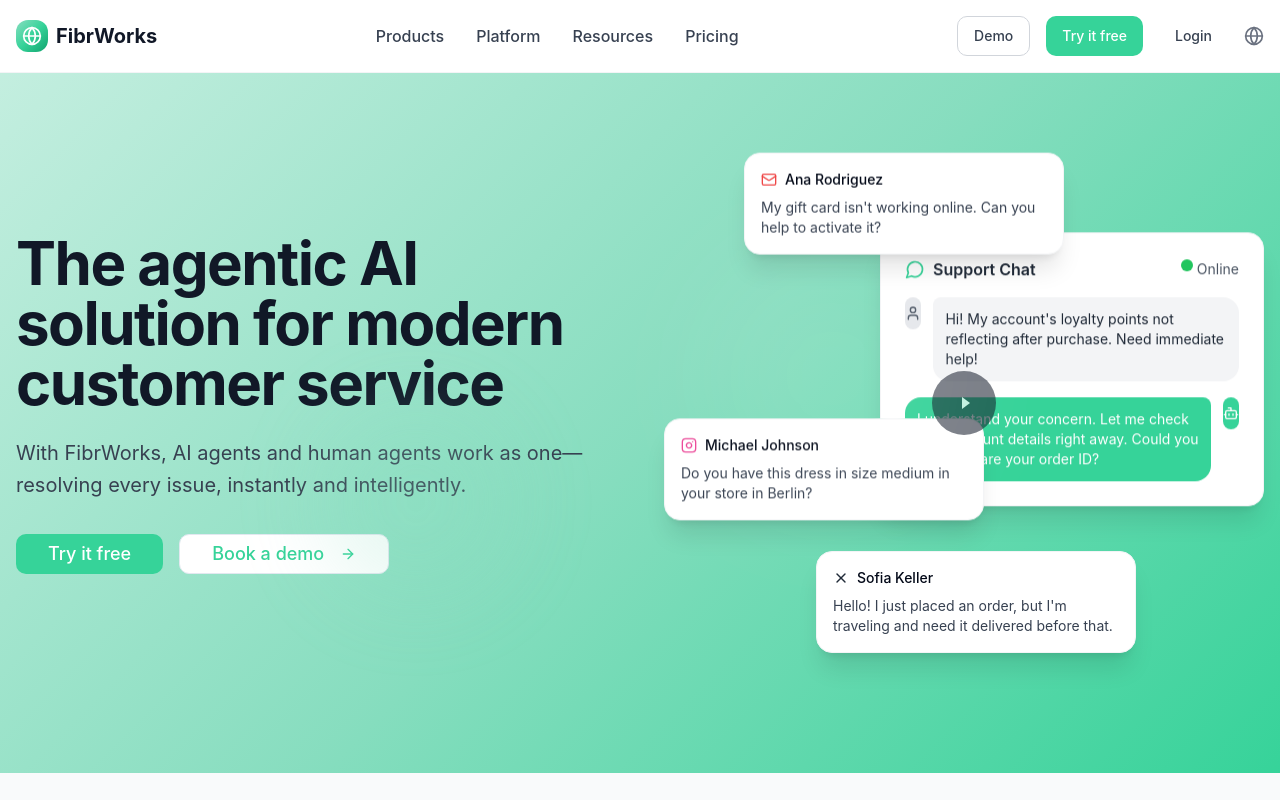
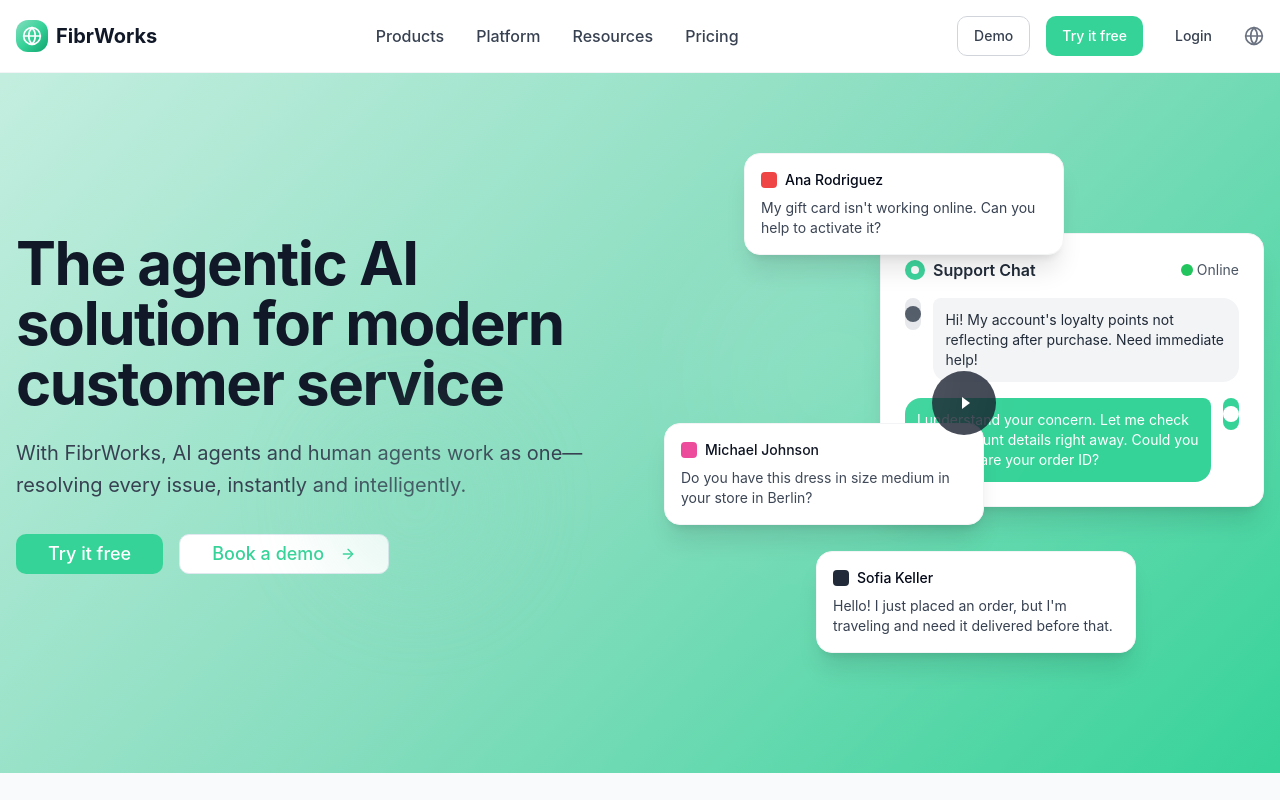
Before and after one commit to Sart200/fibrworks-design-studio, a React (Vite) app: page / in a window 1280 px wide. Shown: the top 800 px of the page. Built offline with nearby package versions, Linux system fonts and the light colour scheme.

Commit message:
Replace hero animation with static image
Remove the animation from the hero section and replace it with a static image.

```diff
--- a/src/components/HeroSection.tsx
+++ b/src/components/HeroSection.tsx
@@ -1,7 +1,6 @@
 
 import { Button } from "@/components/ui/button";
-import { ArrowRight, PlayCircle } from "lucide-react";
-import FloatingChatBubbles from "./FloatingChatBubbles";
+import { ArrowRight } from "lucide-react";
 
 const HeroSection = () => {
   return (
@@ -32,9 +31,77 @@ const HeroSection = () => {
             </div>
           </div>
 
-          {/* Right Content - Floating Chat Interface */}
+          {/* Right Content - Static Chat Interface */}
           <div className="relative">
-            <FloatingChatBubbles />
+            <div className="relative w-full h-[500px]">
+              {/* Main Chat Window */}
+              <div className="absolute top-20 right-0 floating-card p-6 max-w-sm">
+                <div className="flex items-center justify-between mb-4">
+                  <div className="flex items-center space-x-2">
+                    <div className="w-5 h-5 bg-primary rounded-full flex items-center justify-center">
+                      <div className="w-2 h-2 bg-white rounded-full"></div>
+                    </div>
+                    <span className="font-semibold text-gray-800">Support Chat</span>
+                  </div>
+                  <div className="flex space-x-1 items-center">
+                    <div className="w-3 h-3 bg-green-500 rounded-full"></div>
+                    <span className="text-sm text-gray-600">Online</span>
+                  </div>
+                </div>
+
+                <div className="space-y-4">
+                  <div className="flex items-start space-x-3">
+                    <div className="w-8 h-8 bg-gray-200 rounded-full flex items-center justify-center">
+                      <div className="w-4 h-4 bg-gray-600 rounded-full"></div>
+                    </div>
+                    <div className="bg-gray-100 p-3 rounded-2xl rounded-tl-sm max-w-xs">
+                      <p className="text-sm text-gray-800">Hi! My account's loyalty points not reflecting after purchase. Need immediate help!</p>
+                    </div>
+                  </div>
+
+                  <div className="flex items-start space-x-3 justify-end">
+                    <div className="bg-primary p-3 rounded-2xl rounded-tr-sm max-w-xs">
+                      <p className="text-sm text-white">I understand your concern. Let me check your account details right away. Could you please share your order ID?</p>
+                    </div>
+                    <div className="w-8 h-8 bg-primary rounded-full flex items-center justify-center">
+                      <div className="w-4 h-4 bg-white rounded-full"></div>
+                    </div>
+                  </div>
+                </div>
+              </div>
+
+              {/* Smaller Chat Bubbles */}
+              <div className="absolute top-0 left-20 floating-card p-4 max-w-xs">
+                <div className="flex items-center space-x-2 mb-2">
+                  <div className="w-4 h-4 bg-red-500 rounded"></div>
+                  <span className="text-sm font-medium">Ana Rodriguez</span>
+                </div>
+                <p className="text-sm text-gray-700">My gift card isn't working online. Can you help to activate it?</p>
+              </div>
+
+              <div className="absolute bottom-32 left-0 floating-card p-4 max-w-xs">
+                <div className="flex items-center space-x-2 mb-2">
+                  <div className="w-4 h-4 bg-pink-500 rounded"></div>
+                  <span className="text-sm font-medium">Michael Johnson</span>
+                </div>
+                <p className="text-sm text-gray-700">Do you have this dress in size medium in your store in Berlin?</p>
+              </div>
+
+              <div className="absolute bottom-0 right-32 floating-card p-4 max-w-xs">
+                <div className="flex items-center space-x-2 mb-2">
+                  <div className="w-4 h-4 bg-gray-800 rounded"></div>
+                  <span className="text-sm font-medium">Sofia Keller</span>
+                </div>
+                <p className="text-sm text-gray-700">Hello! I just placed an order, but I'm traveling and need it delivered before that.</p>
+              </div>
+
+              {/* Static Play Button */}
+              <div className="absolute inset-0 flex items-center justify-center">
+                <div className="w-16 h-16 bg-gray-900/80 rounded-full flex items-center justify-center cursor-pointer hover:bg-gray-900 transition-colors">
+                  <div className="w-0 h-0 border-l-[8px] border-l-white border-t-[6px] border-t-transparent border-b-[6px] border-b-transparent ml-1"></div>
+                </div>
+              </div>
+            </div>
           </div>
         </div>
       </div>
```
